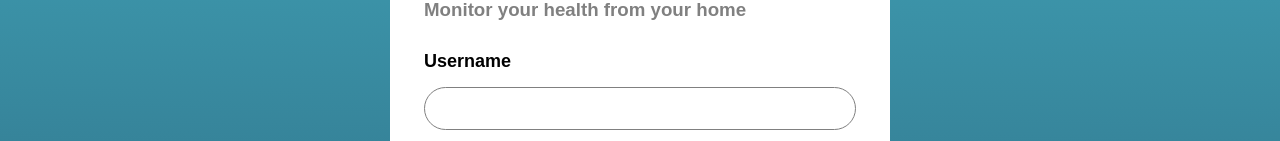
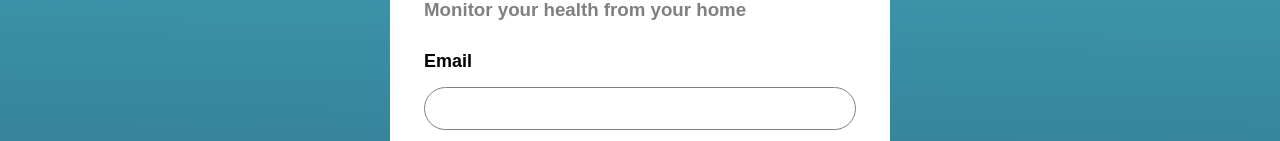
Before and after one commit to bekossy/health-app-client, a React (Vite) app: page / in a window 1280 px wide. Shown: the part 225-366 px from the top of the page. Built offline with nearby package versions, Linux system fonts and the light colour scheme.

Commit message:
changes login label

```diff
--- a/src/components/auth/login.jsx
+++ b/src/components/auth/login.jsx
@@ -37,7 +37,7 @@ export const Login = ({ signin, setHome, setUser, setToken }) => {
         <h1>Sign in</h1>
         <h3>Monitor your health from your home</h3>
 
-        <label htmlFor="username">Username</label>
+        <label htmlFor="username">Email</label>
         <input
           type="text"
           name="email"
```
